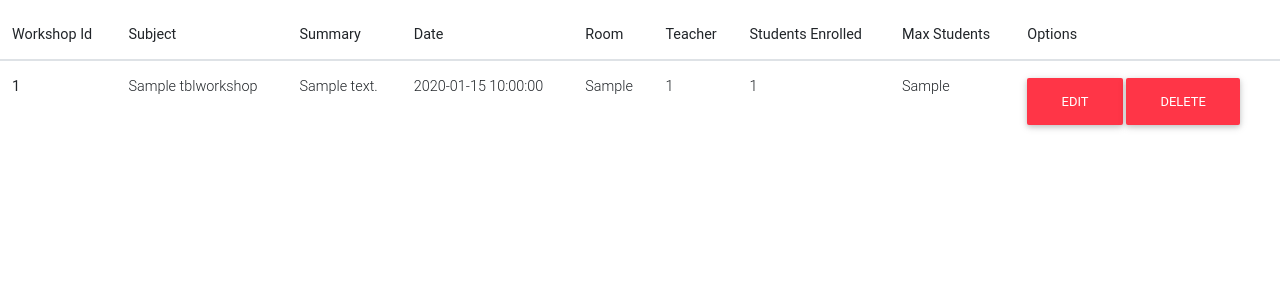
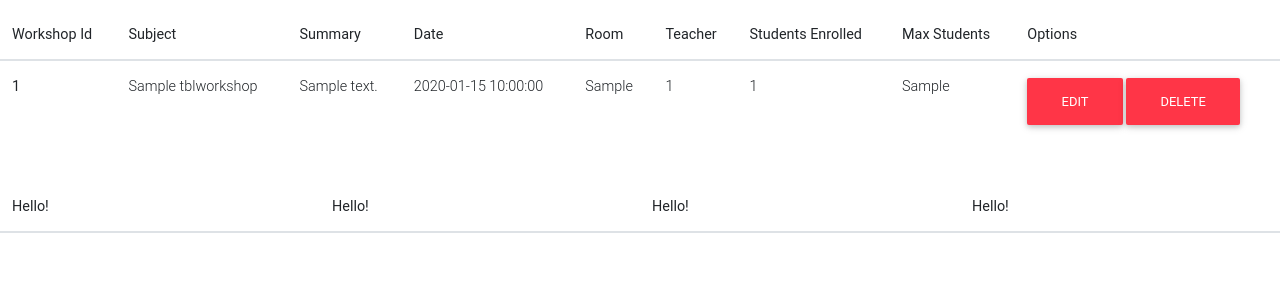
Before and after one commit to Soeeb/DatabaseLosers, a Flask app: page /dashboard in a window 1280 px wide. Shown: the part 188-488 px from the top of the page. Run offline with Flask 2, Linux system fonts and the light colour scheme; the visitor is signed in with stand-in values (Sample User, id 1); tables that the repository leaves empty or names only in its code hold one stand-in row (values such as "Sample post"); lists and menus that the app fills with data are empty; some libraries are stand-ins or nearby versions.

Commit message:
meme *clap* review *clap*

```diff
--- a/DatabaseInternal/DatabaseInternal/templates/dashboard.html
+++ b/DatabaseInternal/DatabaseInternal/templates/dashboard.html
@@ -37,4 +37,24 @@
 		{% endfor %}
 	</tbody>
 </table>
+<table class="table">
+	<thead>
+		<tr>
+			<th scope="col">Hello!</th>
+			<th scope="col">Hello!</th>
+			<th scope="col">Hello!</th>
+			<th scope="col">Hello!</th>
+		</tr>
+	</thead>
+	<tbody>
+		{% for user in users %}
+		<tr>
+			<th scope="row">Is fps russia</th>
+			<td>Ha ha lol xd</td>
+			<td>Ha ha lol xd</td>
+			<td>Ha ha lol xd</td>
+		</tr>
+		{% endfor %}
+	</tbody>
+</table>
 {% endblock %}
--- a/DatabaseInternal/DatabaseInternal/templates/layout.html
+++ b/DatabaseInternal/DatabaseInternal/templates/layout.html
@@ -64,7 +64,7 @@
 
 		{% if role == "1" %}
 		<div class="text-center">
-			<a href="/dashboard" class="btn btn-danger btn-rounded mb-4">
+			<a href="/dashboard" class="btn btn-default btn-rounded mb-4">
 				dashboard
 			</a>
 		</div>
```
